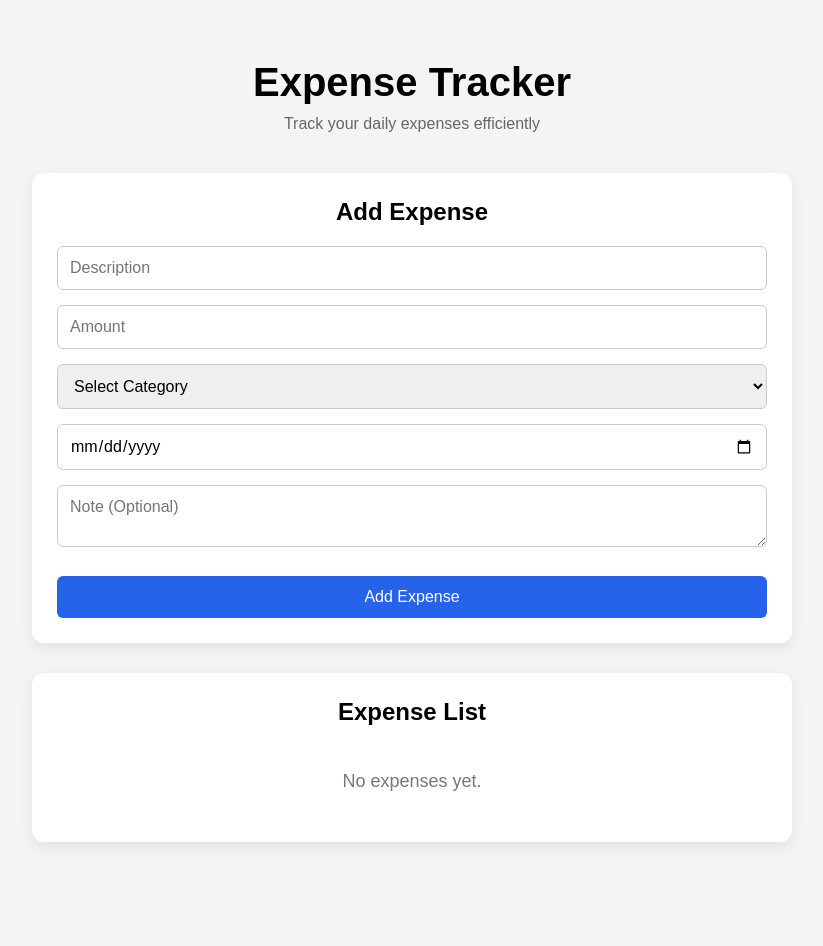
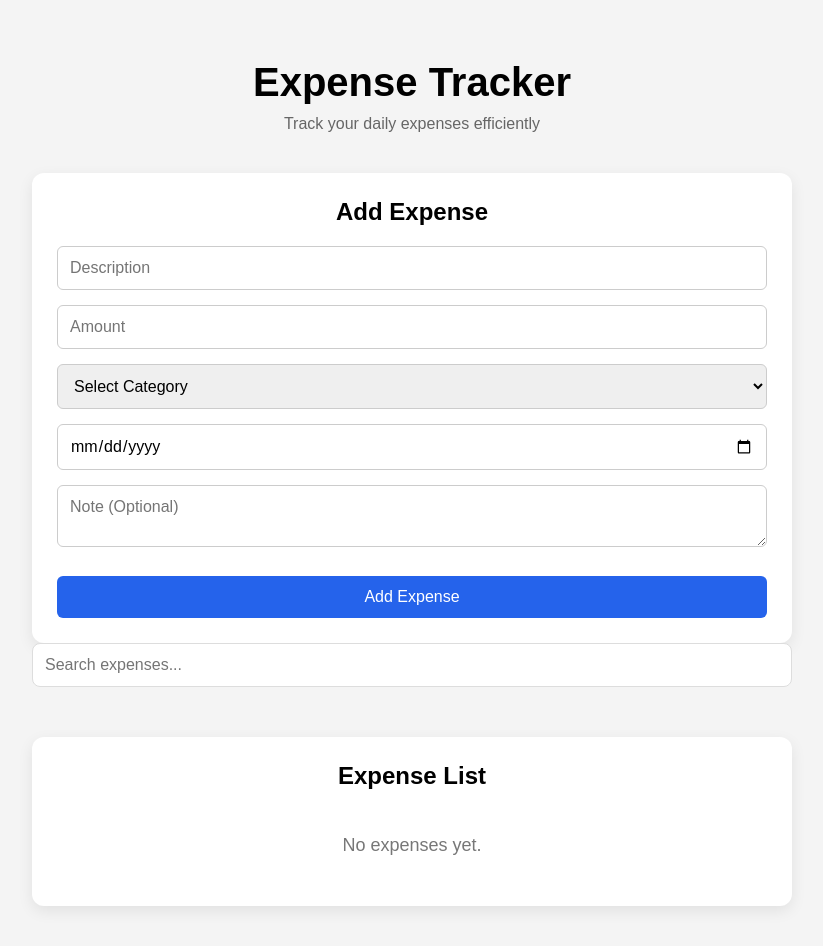
Before and after one commit to mahi1164/Penthara-Stage-1, a React (Vite) app in the folder stage-1/: page / in a window 1280 px wide. Shown: the top 946 px of the page, without its empty margins (228-1051 px from the left). Before the commit the page ends 922 px from the top, so only its background shows below. Built offline with nearby package versions, Linux system fonts and the light colour scheme.

Commit message:
Implement expense search functionality

```diff
--- a/stage-1/src/App.css
+++ b/stage-1/src/App.css
@@ -109,3 +109,12 @@ form button:hover{
 .delete-btn:hover{
     background:#b91c1c;
 }
+
+.search-box{
+    width:100%;
+    padding:12px;
+    margin-bottom:20px;
+    border:1px solid #ddd;
+    border-radius:8px;
+    font-size:16px;
+}
--- a/stage-1/src/App.jsx
+++ b/stage-1/src/App.jsx
@@ -6,6 +6,7 @@ import "./App.css";
 
 function App() {
   const [expenses, setExpenses] = useState([]);
+  const [searchTerm, setSearchTerm] = useState("");
   useEffect(() => {
 
   const savedExpenses = JSON.parse(
@@ -32,7 +33,11 @@ const deleteExpense = (id) => {
     );
 
 };
-
+const filteredExpenses = expenses.filter((expense) =>
+  expense.description
+    .toLowerCase()
+    .includes(searchTerm.toLowerCase())
+);
   return (
     <div className="app">
       <Header />
@@ -41,9 +46,15 @@ const deleteExpense = (id) => {
         expenses={expenses}
         setExpenses={setExpenses}
       />
-
+      <input
+  type="text"
+  className="search-box"
+  placeholder="Search expenses..."
+  value={searchTerm}
+  onChange={(e) => setSearchTerm(e.target.value)}
+/>
       <ExpenseList
-    expenses={expenses}
+    expenses={filteredExpenses}
     deleteExpense={deleteExpense}
 />
     </div>
```
